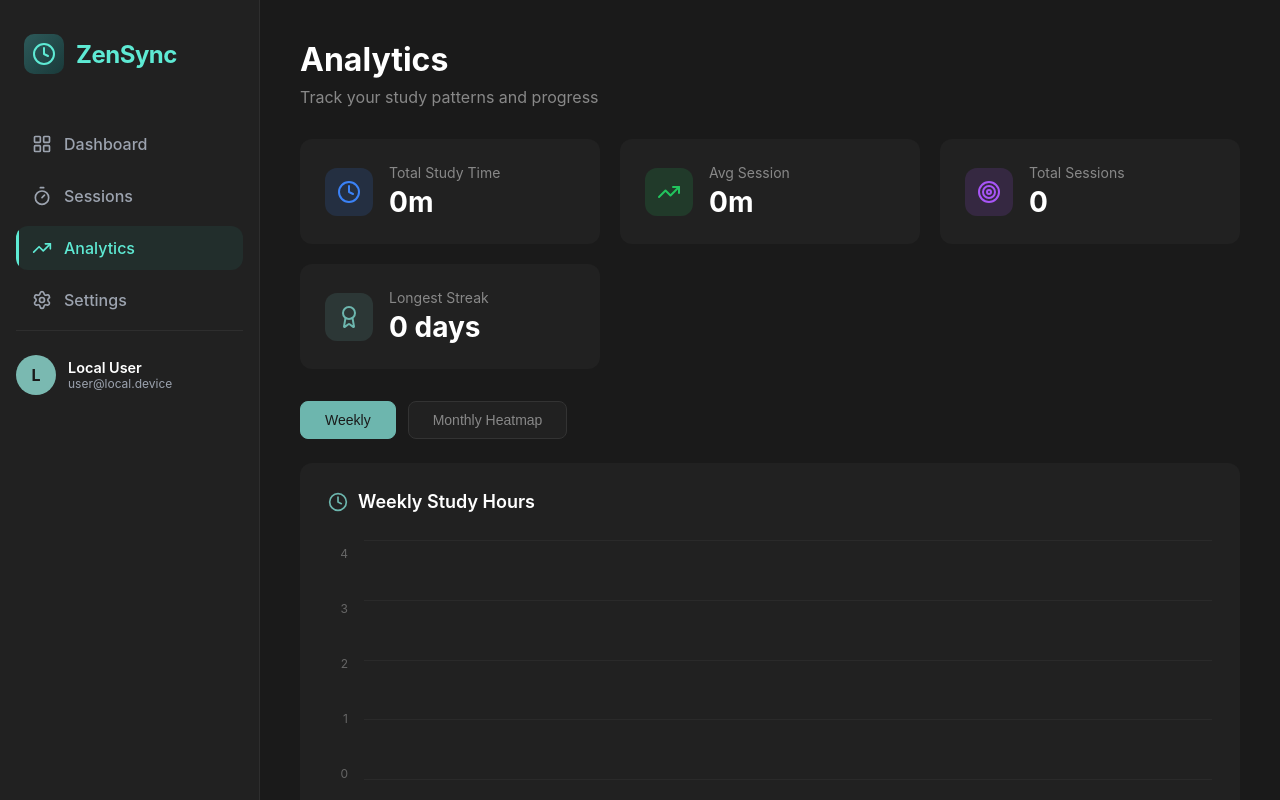
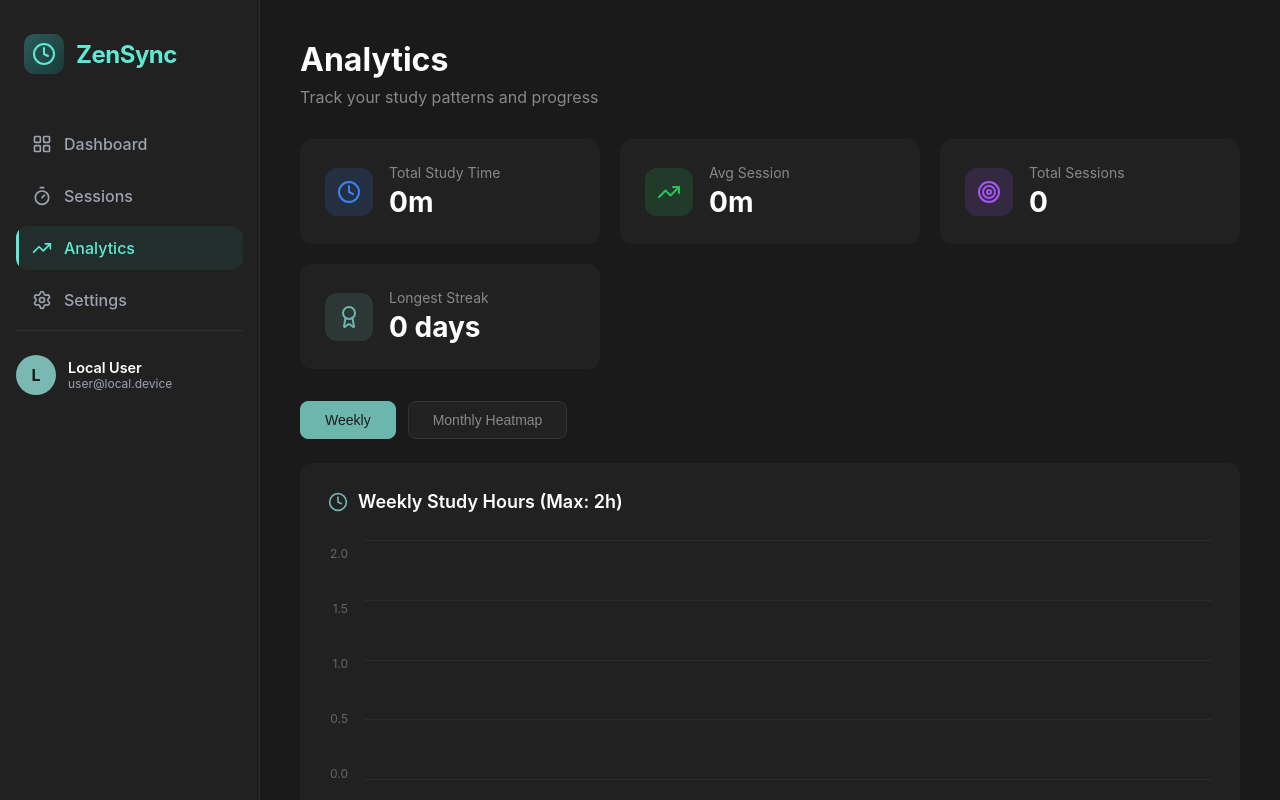
Before and after one commit to ramit8508/Zenix-Study-Session-Scheduler, a React (Vite) app in the folder Frontend/: page /#/analytics in a window 1280 px wide. Built offline with nearby package versions, Linux system fonts and the light colour scheme.

Commit message:
can use appimage now

```diff
--- a/Frontend/src/Pages/ActiveSession.jsx
+++ b/Frontend/src/Pages/ActiveSession.jsx
@@ -135,12 +135,16 @@ function ActiveSession() {
 
       console.log('Sessions after save:', sessions);
       console.log('✅ Session saved to localStorage');
+      console.log('📦 localStorage.sessions now:', localStorage.getItem('sessions'));
 
       // Dispatch custom event to notify other components immediately
-      window.dispatchEvent(new CustomEvent('sessionsUpdated', {
+      console.log('🔔 DISPATCHING sessionsUpdated event...');
+      const event = new CustomEvent('sessionsUpdated', {
         detail: { sessions, newSession }
-      }));
+      });
+      window.dispatchEvent(event);
       console.log('✅ Dispatched sessionsUpdated event to all components');
+      console.log('📊 Event detail:', { sessionCount: sessions.length, newSessionId: newSession.id });
 
       // Try to save to backend/database if available
       try {
--- a/Frontend/src/Pages/Analytics.jsx
+++ b/Frontend/src/Pages/Analytics.jsx
@@ -41,7 +41,9 @@ function Analytics() {
 
     // Custom event listener for same-window updates (Electron fix)
     const handleSessionsUpdated = (e) => {
-      console.log('📊 Analytics received sessionsUpdated event:', e.detail);
+      console.log('🎯 Analytics received sessionsUpdated event!');
+      console.log('📊 Event detail:', e.detail);
+      console.log('🔄 Reloading analytics data...');
       loadAnalyticsData();
     };
 
@@ -87,13 +89,18 @@ function Analytics() {
         : [];
 
       console.log('Analytics - Loaded sessions from localStorage:', storedSessions);
+      console.log('📊 Sessions for analytics:', storedSessions);
 
       if (storedSessions.length > 0) {
         // Use localStorage data
         setSessions(storedSessions);
+        console.log('🔢 Calculating stats...');
         calculateStats(storedSessions);
+        console.log('📈 Generating weekly data...');
         generateWeeklyData(storedSessions);
+        console.log('🗓️ Generating monthly data...');
         generateMonthlyData(storedSessions);
+        console.log('📚 Calculating subject breakdown...');
         calculateSubjectBreakdown(storedSessions);
       } else {
         // Try backend as fallback (only if Electron and has user)
@@ -362,19 +369,29 @@ function Analytics() {
         </div>
 
         {/* Weekly Chart */}
-        {view === 'weekly' && (
+        {view === 'weekly' && (() => {
+          // Calculate dynamic scale for the entire week
+          const maxWeekHours = Math.max(...weeklyData.map(d => d.hours), 0);
+          // Adaptive scale: if max is less than 1, use 1; if less than 3, use 3; otherwise round up
+          const scaleMax = maxWeekHours === 0 ? 2 :
+                          maxWeekHours < 1 ? 1 :
+                          maxWeekHours < 3 ? 3 :
+                          Math.ceil(maxWeekHours);
+
+          // Generate Y-axis labels based on scale
+          const yLabels = Array.from({length: 5}, (_, i) => scaleMax - (i * scaleMax / 4));
+
+          return (
           <div className="chart-container">
             <h3 className="chart-title">
               <Clock size={20} />
-              Weekly Study Hours
+              Weekly Study Hours (Max: {scaleMax}h)
             </h3>
             <div className="chart-wrapper">
               <div className="y-axis">
-                <span>4</span>
-                <span>3</span>
-                <span>2</span>
-                <span>1</span>
-                <span>0</span>
+                {yLabels.map((label, i) => (
+                  <span key={i}>{label.toFixed(1)}</span>
+                ))}
               </div>
               <div className="bar-chart">
                 <div className="grid-lines">
@@ -385,14 +402,11 @@ function Analytics() {
                   <div className="grid-line"></div>
                 </div>
                 {weeklyData.map((data, index) => {
-                  // Calculate max hours in the week for better scaling
-                  const maxWeekHours = Math.max(...weeklyData.map(d => d.hours), 0.1);
                   const hours = data.hours;
-                  // Dynamic scale: use 4 if max is high, otherwise use ceiling of max hours
-                  const scaleMax = maxWeekHours > 4 ? Math.ceil(maxWeekHours) : 4;
-                  const heightPercent = (hours / scaleMax) * 100;
-                  // Ensure minimum height for visibility when there's data
-                  const finalHeight = hours > 0 ? Math.max(heightPercent, 5) : 0;
+                  // Calculate height as percentage of max scale
+                  const heightPercent = scaleMax > 0 ? (hours / scaleMax) * 100 : 0;
+                  // Minimum 8% height for visibility when there's data
+                  const finalHeight = hours > 0 ? Math.max(heightPercent, 8) : 0;
 
                   console.log(`Bar ${data.day}: ${hours}h (${data.minutes}min), height: ${finalHeight}%, scale: ${scaleMax}`);
 
@@ -421,7 +435,8 @@ function Analytics() {
               </div>
             </div>
           </div>
-        )}
+          );
+        })()}
 
         {/* Monthly Heatmap */}
         {view === 'monthly' && (
```
